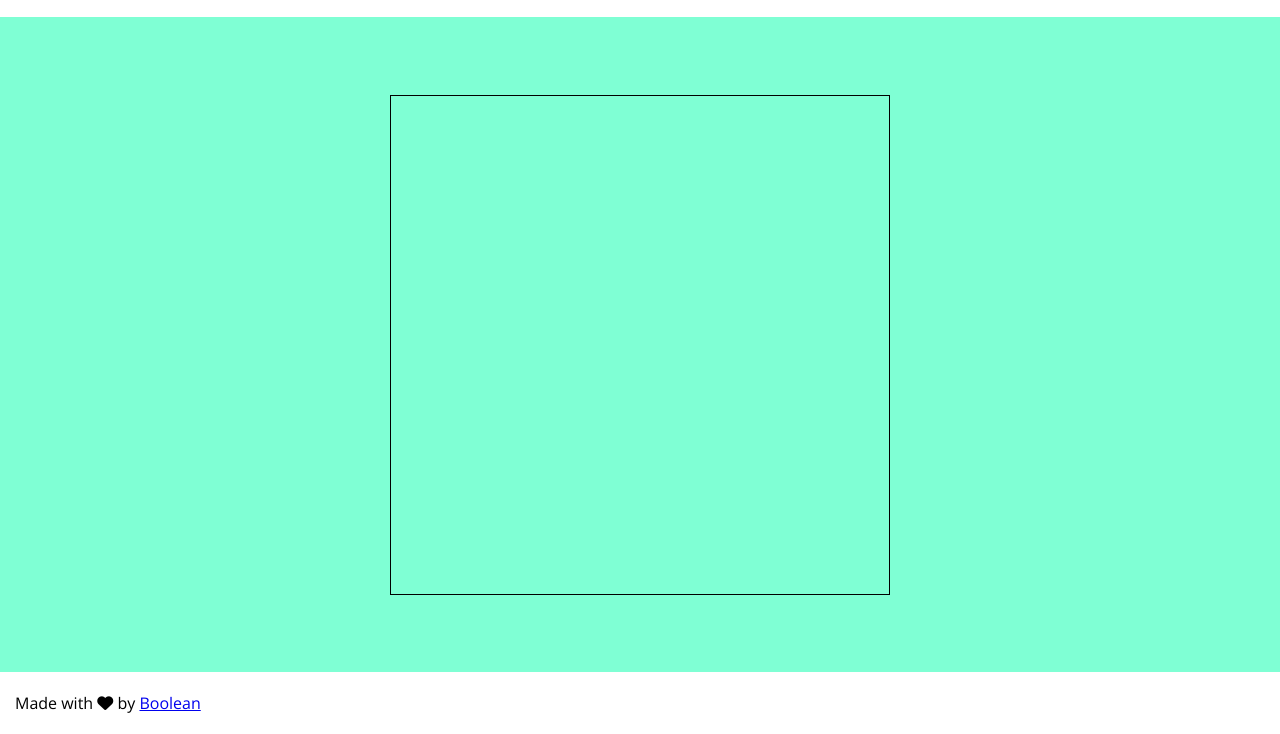
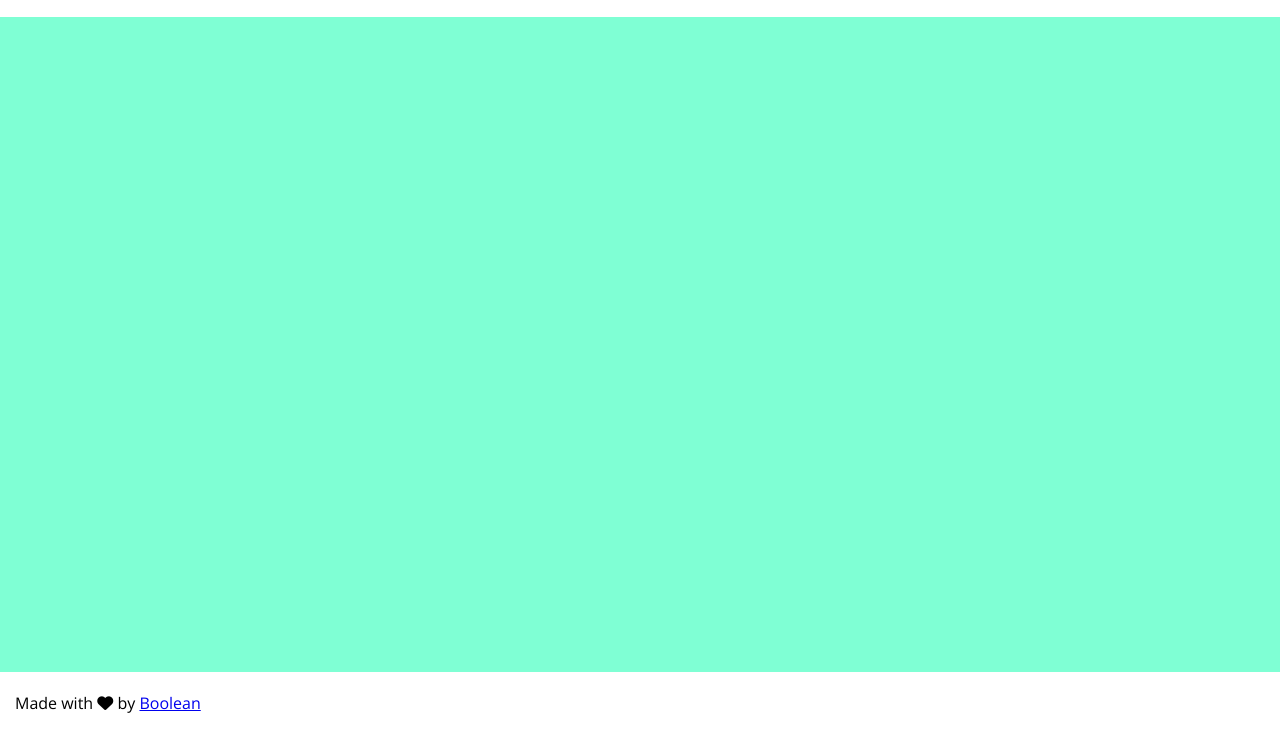
Before and after one commit to eugeniarossi/js-campominato-grid, a plain HTML site: page index.html in a window 1280 px wide. Shown: the part 66-800 px from the top of the page. Drawn offline with nearby package versions, Linux system fonts and the light colour scheme.

Commit message:
fix stile board

```diff
--- a/css/style.css
+++ b/css/style.css
@@ -86,7 +86,7 @@ main {
     display: flex;
     flex-wrap: wrap;
     align-content: flex-start;
-    border: 1px solid black;
+    margin: 0 auto;
 }
 
 .cell {
@@ -101,7 +101,9 @@ main {
 }
 
 .cell:hover {
+    box-sizing: border-box;
     color: white;
+    border: 1px solid white;
 }
 
 .hard {
--- a/index.html
+++ b/index.html
@@ -48,9 +48,7 @@
     <!-- /header -->
     <!-- main -->
     <main>
-        <div class="board-container">
-            <div class="board">
-            </div>
+        <div class="board">
         </div>
     </main>
     <!-- /main -->
```
